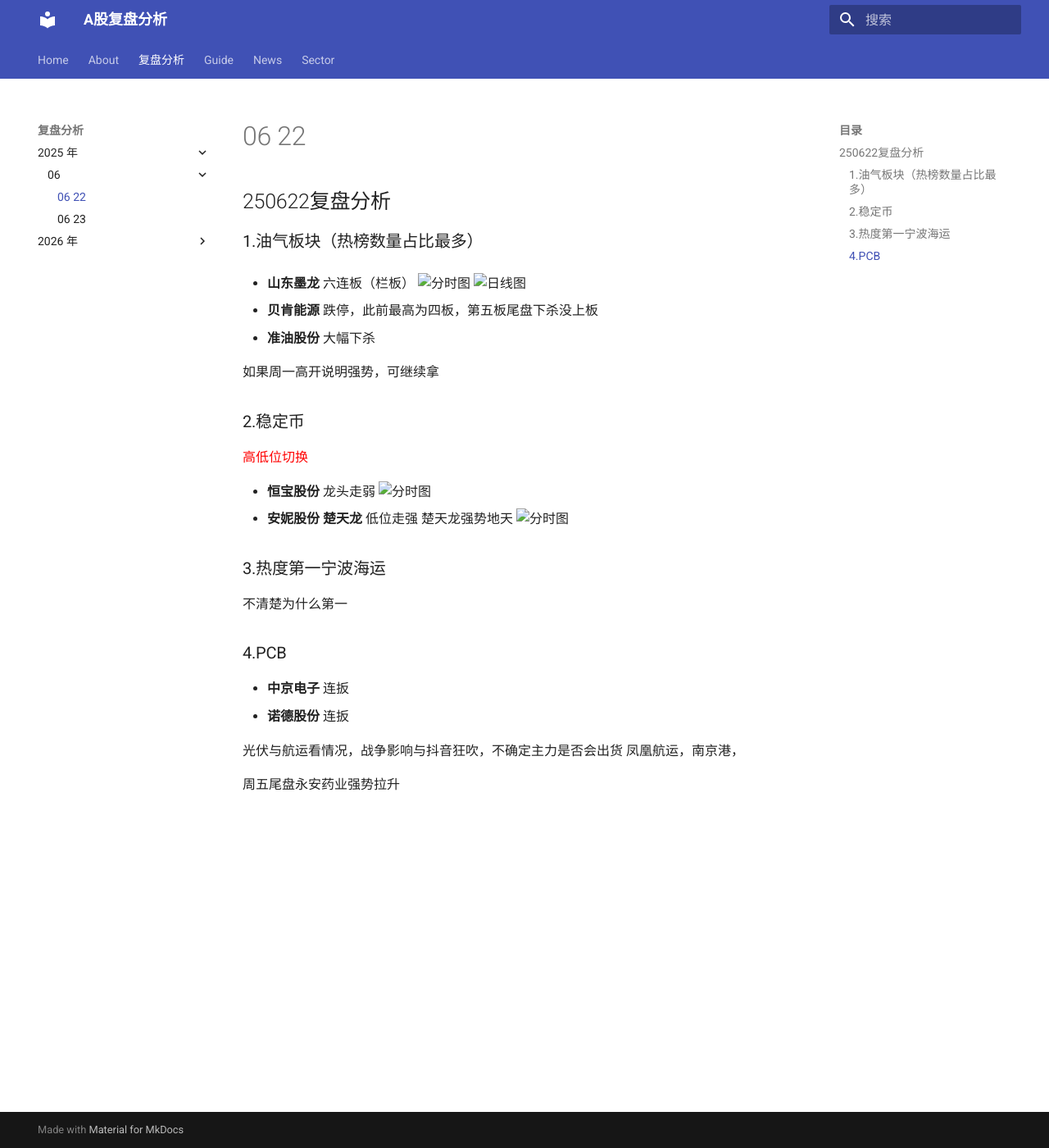
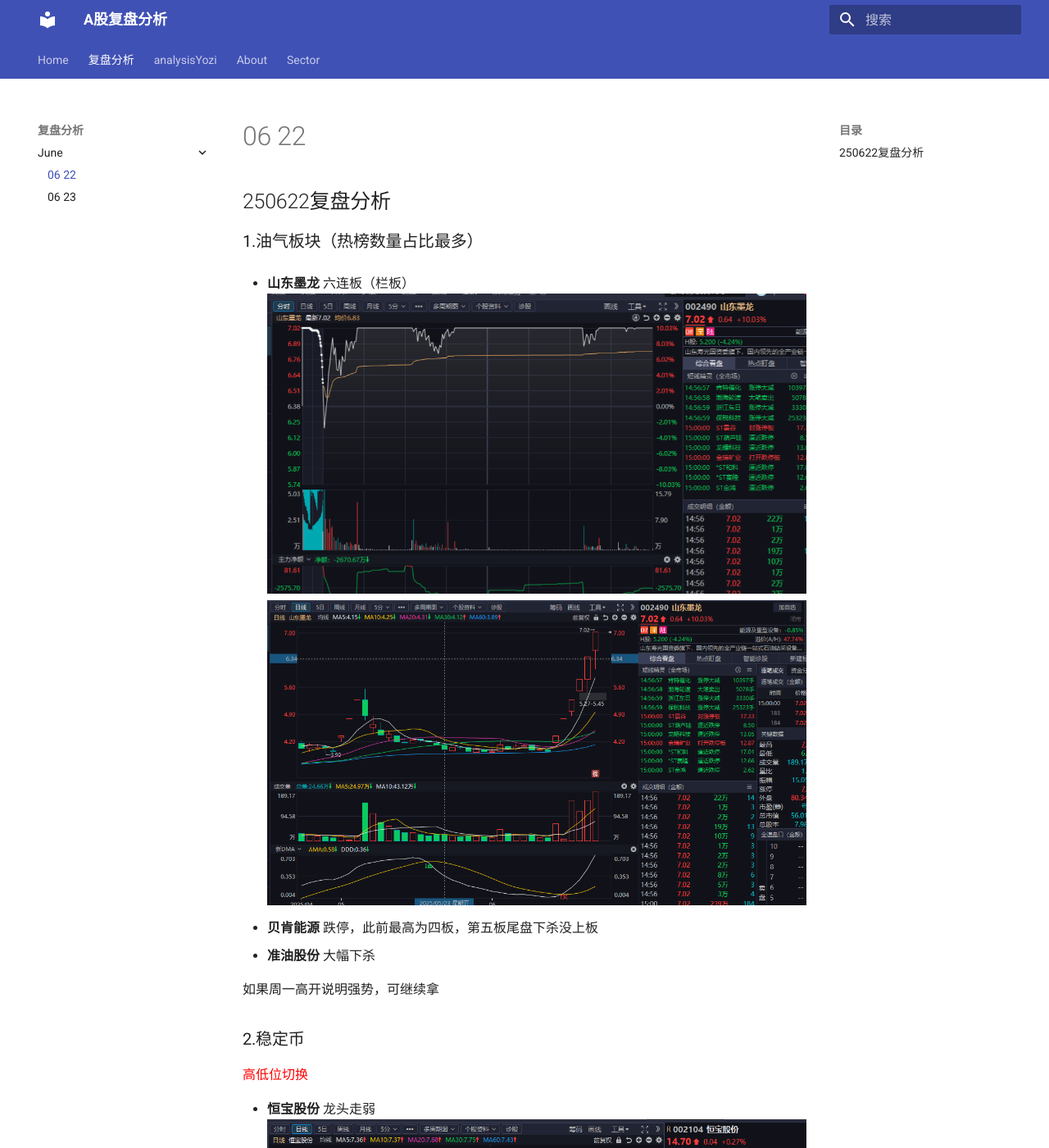
Before and after one commit to Spectrewsr/A-market, an MkDocs documentation site: the page built from docs/daily/2025/June/06-22/06-22.md, in a window 1280 px wide and 1400 px high. Shown: the whole window at 82% size. Built offline with MkDocs 1.6.1 and Material for MkDocs 9.7.7, drawn with Linux system fonts in a browser that asks for light colours.

Commit message:
add more plugin

```diff
--- a/docs/daily/2025/06/06-22.md
+++ b/docs/daily/2025/June/06-22/06-22.md
@@ -3,8 +3,8 @@
 ### 1.油气板块（热榜数量占比最多）
 
 - **山东墨龙** 六连板（栏板）
-![分时图](/pic/2025/06/22/1.png)
-![日线图](/pic/2025/06/22/2.png)
+![分时图](/assets/figures/daily/2025/June/06-22/1.png){: .glightbox }
+![日线图](/assets/figures/daily/2025/June/06-22/2.png){: .glightbox }
 
 - **贝肯能源** 跌停，此前最高为四板，第五板尾盘下杀没上板
 - **准油股份** 大幅下杀
@@ -16,10 +16,10 @@
 <span style="color:red">高低位切换</span>
 
  - **恒宝股份** 龙头走弱
- ![分时图](/pic/2025/06/22/3.png)
+ ![分时图](/assets/figures/daily/2025/June/06-22/3.png){: .glightbox }
  - **安妮股份**  **楚天龙** 低位走强
     楚天龙强势地天
-![分时图](/pic/2025/06/22/4.png)
+![分时图](/assets/figures/daily/2025/June/06-22/4.png){: .glightbox }
 
 ### 3.热度第一宁波海运
 不清楚为什么第一
--- a/mkdocs.yml
+++ b/mkdocs.yml
@@ -8,6 +8,49 @@ theme:
     - navigation.indexes
     - navigation.top
 
+markdown_extensions:
+  - toc:
+      permalink: true
+      toc_depth: 2
+  - meta
+  - def_list
+  - attr_list
+  - md_in_html
+  - sane_lists
+  - admonition
+  - pymdownx.keys
+  - pymdownx.mark
+  - pymdownx.tilde
+  - pymdownx.critic
+  - pymdownx.details
+  - pymdownx.snippets
+  - pymdownx.magiclink
+  - pymdownx.superfences
+  - pymdownx.inlinehilite
+  - pymdownx.emoji:
+      emoji_index: !!python/name:material.extensions.emoji.twemoji
+      emoji_generator: !!python/name:material.extensions.emoji.to_svg
+  - pymdownx.tabbed:
+      alternate_style: true
+  - pymdownx.tasklist:
+      custom_checkbox: true
+  - pymdownx.highlight:
+      anchor_linenums: true
+  - pymdownx.arithmatex
+
+validation:
+  nav:
+    omitted_files: info
+    not_found: warn
+    absolute_links: info
+  links:
+    not_found: info
+    absolute_links: info
+    unrecognized_links: info
+
 plugins:
   - search
   - awesome-pages
+  - glightbox:
+      width: 80%
+  - heti
```
Also changed, not shown: docs/daily/2025/June/06-23/06-23.md (added, +1 -0 lines), docs/index.md (+3 -0 lines), docs/news/index.md (deleted, +0 -1 lines), docs/.pages, docs/analysisYozi/index.md (added), docs/assets/figures/daily/2025/June/06-22/1.png (renamed from pic/2025/06/22/1.png), docs/assets/figures/daily/2025/June/06-22/2.png (renamed from pic/2025/06/22/2.png), docs/assets/figures/daily/2025/June/06-22/3.png (renamed from pic/2025/06/22/3.png), docs/assets/figures/daily/2025/June/06-22/4.png (renamed from pic/2025/06/22/4.png), docs/daily/.pages, docs/daily/2025/.pages, docs/daily/2025/06/06-23.md (deleted), docs/daily/2025/June/.pages (added), docs/daily/2026/.pages, 2 more files.
